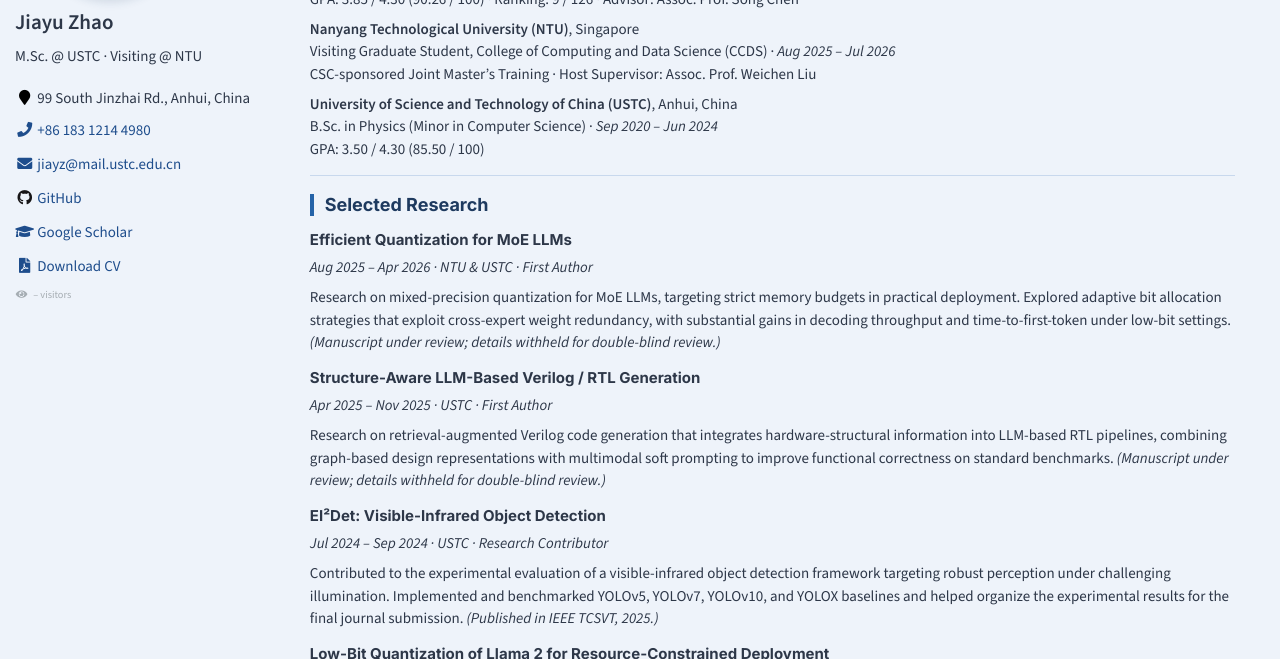
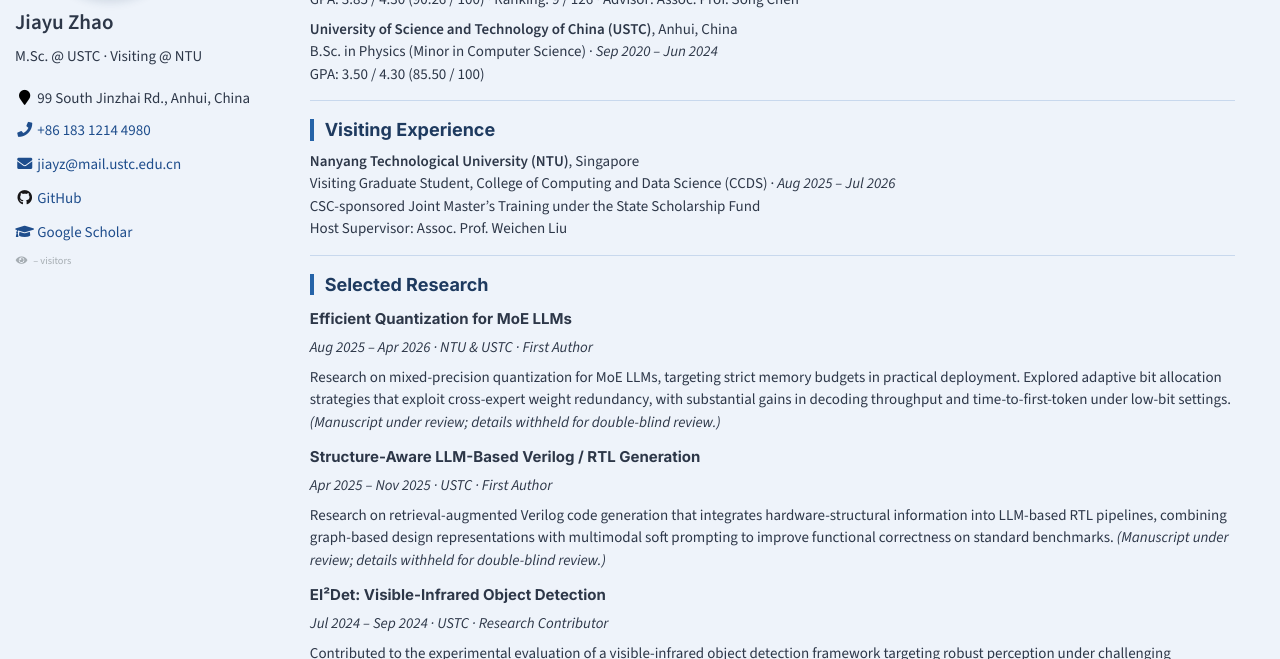
Before and after one commit to zjiayu064/zjiayu064.github.io, a Jekyll site: the page built from _pages/about.md, in a window 1280 px wide and 900 px high, scrolled down 405 px, cut to the strip 241-900 px from the top of the window. Built offline with Jekyll 4.4.1, drawn with Linux system fonts in a browser that asks for light colours; comment, search, counter and statistics services are not loaded; some of the changed text lies outside the part shown.

Commit message:
update homepage

```diff
--- a/_includes/author-profile.html
+++ b/_includes/author-profile.html
@@ -32,7 +32,6 @@
       {% if author.googlescholar %}
         <li><a href="{{ author.googlescholar }}"><i class="fas fa-fw fa-graduation-cap"></i> Google Scholar</a></li>
       {% endif %}
-      <li><a href="/files/Jiayu_Zhao_CV.pdf"><i class="fas fa-fw fa-file-pdf" aria-hidden="true"></i> Download CV</a></li>
     </ul>
   </div>
 
--- a/_pages/about.md
+++ b/_pages/about.md
@@ -38,13 +38,18 @@
 M.Sc. in Microelectronics · *Sep 2024 – Jun 2027 (expected)*
 GPA: 3.85 / 4.30 (90.26 / 100) · Ranking: 9 / 126 · Advisor: Assoc. Prof. Song Chen
 
-**Nanyang Technological University (NTU)**, Singapore
-Visiting Graduate Student, College of Computing and Data Science (CCDS) · *Aug 2025 – Jul 2026*
-CSC-sponsored Joint Master's Training · Host Supervisor: Assoc. Prof. Weichen Liu
-
 **University of Science and Technology of China (USTC)**, Anhui, China
 B.Sc. in Physics (Minor in Computer Science) · *Sep 2020 – Jun 2024*
 GPA: 3.50 / 4.30 (85.50 / 100)
+
+---
+
+## Visiting Experience
+
+**Nanyang Technological University (NTU)**, Singapore
+Visiting Graduate Student, College of Computing and Data Science (CCDS) · *Aug 2025 – Jul 2026*
+CSC-sponsored Joint Master's Training under the State Scholarship Fund
+Host Supervisor: Assoc. Prof. Weichen Liu
 
 ---
 
```
Also changed, not shown: other parts of _pages/about.md (+0 -2 lines).
